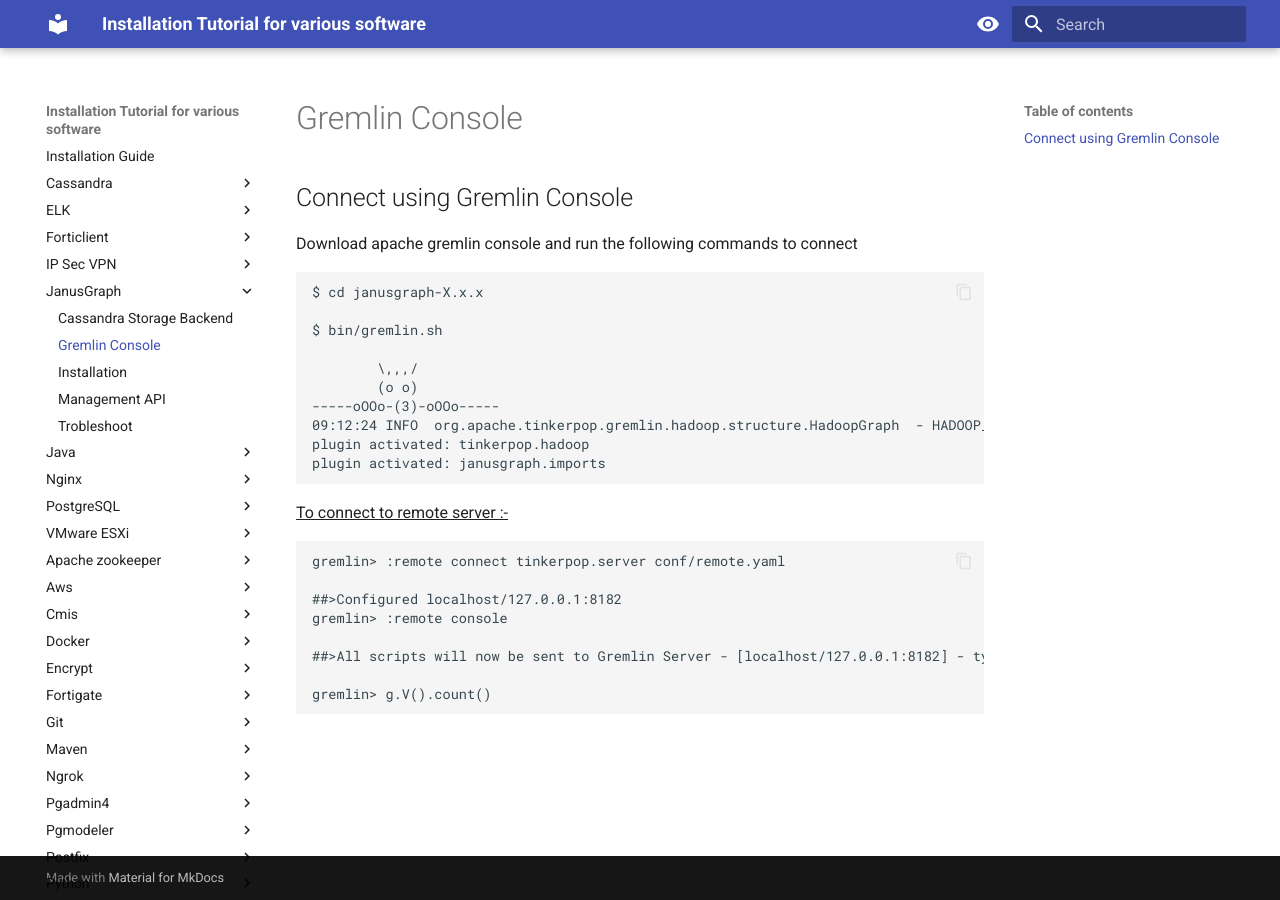
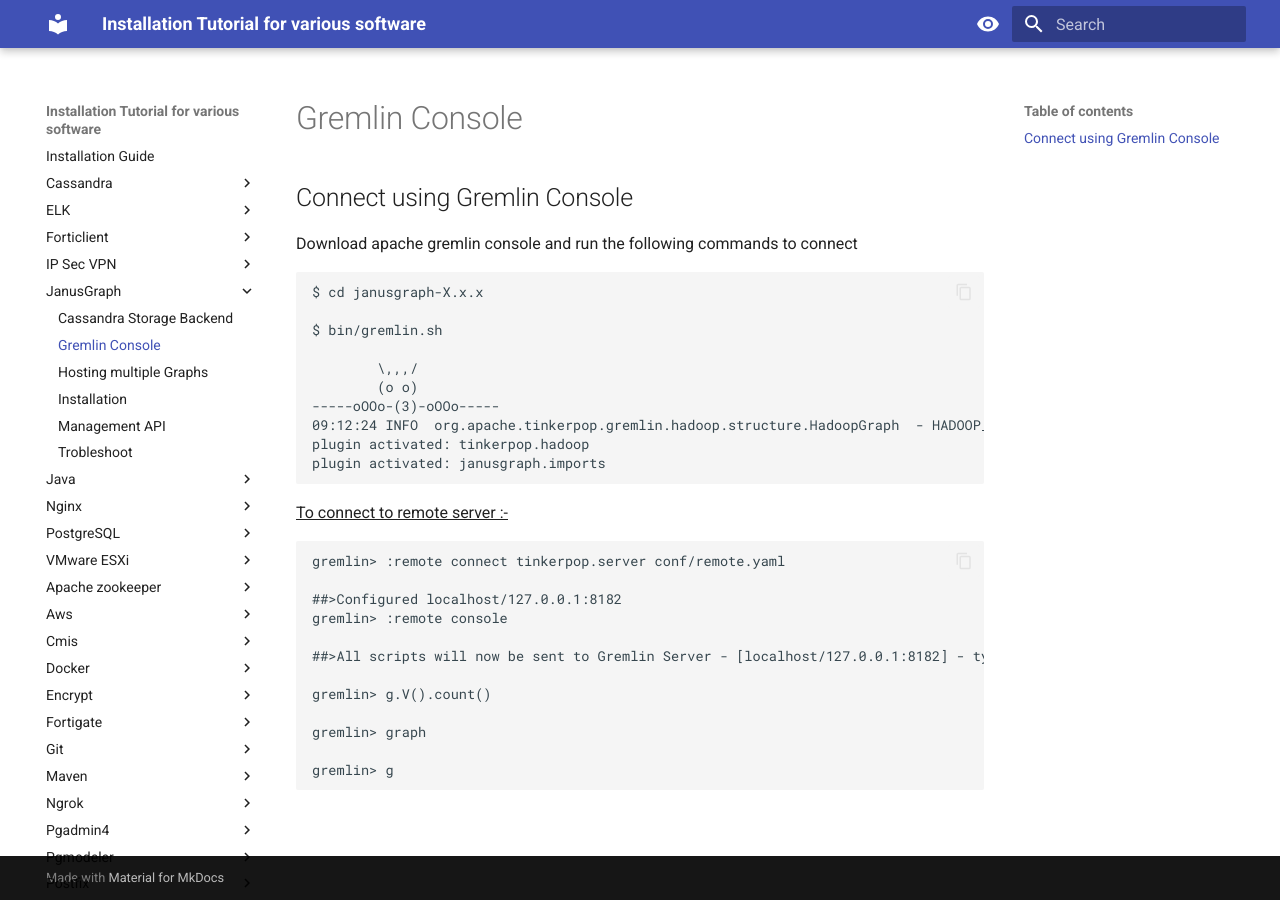
Before and after one commit to m-thirumal/installation_guide, an MkDocs documentation site: the page built from docs/JanusGraph/Gremlin Console.md, in a window 1280 px wide. Built offline with MkDocs 1.6.1 and Material for MkDocs 9.7.7, drawn with Linux system fonts in a browser that asks for light colours.

Commit message:
Hosting multiple graph

````diff
--- a/docs/JanusGraph/Gremlin Console.md
+++ b/docs/JanusGraph/Gremlin Console.md
@@ -26,4 +26,9 @@
 ##>All scripts will now be sent to Gremlin Server - [localhost/127.0.0.1:8182] - type ':remote console' to return to local mode
 
 gremlin> g.V().count()
+
+gremlin> graph
+
+gremlin> g
+
 ```
````
Also changed, not shown: docs/JanusGraph/Hosting Multiple Graph.md (added, +12 -0 lines).
